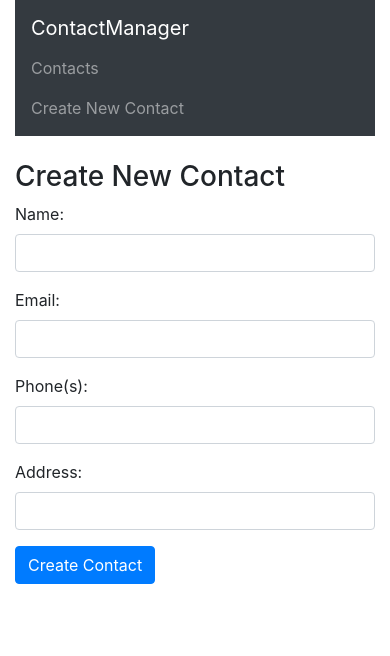
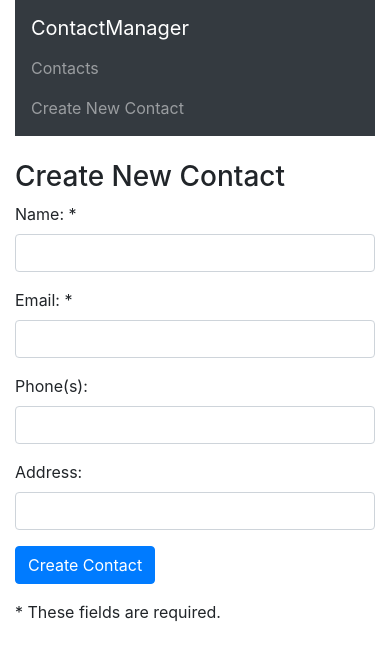
Before and after one commit to ManosChr/ContactsManager, a React (Create React App) app in the folder frontend/: page /create in a window 390 px wide. Shown: the top 656 px of the page. Built offline with nearby package versions, Linux system fonts and the light colour scheme.

Commit message:
add phone array

```diff
--- a/frontend/src/components/contacts-list.component.js
+++ b/frontend/src/components/contacts-list.component.js
@@ -6,7 +6,11 @@ const Contact = props => (
     <tr>
       <td>{props.contact.surname}</td>
       <td>{props.contact.email}</td>
-      <td>{props.contact.phones}</td>
+      <td>
+        <ol>
+          {props.contact.phones.map(phone => <li>phone</li>)}
+        </ol>
+      </td>
       <td>{props.contact.address}</td>
       <td>
         <Link to={"/edit/"+props.contact._id}>edit</Link> | <a href="#" onClick={() => { props.deleteContact(props.contact._id) }}>delete</a>
--- a/frontend/src/components/create-contact.component.js
+++ b/frontend/src/components/create-contact.component.js
@@ -103,7 +103,7 @@ export default class CreateContact extends Component {
             const contact = {
                 surname: this.state.surname,
                 email: this.state.email,
-                phones: this.state.phones,
+                phones: this.state.phones.split(","),
                 address: this.state.address
             }
 
@@ -126,7 +126,7 @@ export default class CreateContact extends Component {
                 <h3>Create New Contact</h3>
                 <form onSubmit={this.onSubmit} noValidate>
                     <div className="form-group">
-                    <label>Name: </label>
+                    <label>Name: * </label>
                     <input  type="text"
                         required
                         className={formErrors.surname.length > 0 ? "error" : null}
@@ -141,7 +141,7 @@ export default class CreateContact extends Component {
                         )}
                     </div>
                     <div className="form-group">
-                    <label>Email: </label>
+                    <label>Email: * </label>
                     <input  type="text"
                         required
                         className={formErrors.email.length > 0 ? "error" : null}
@@ -184,6 +184,8 @@ export default class CreateContact extends Component {
                     <div className="form-group">
                     <input type="submit" value="Create Contact" className="btn btn-primary" />
                     </div>
+
+                    <div>* These fields are required.</div>
                 </form>
             </div>
         );
```
